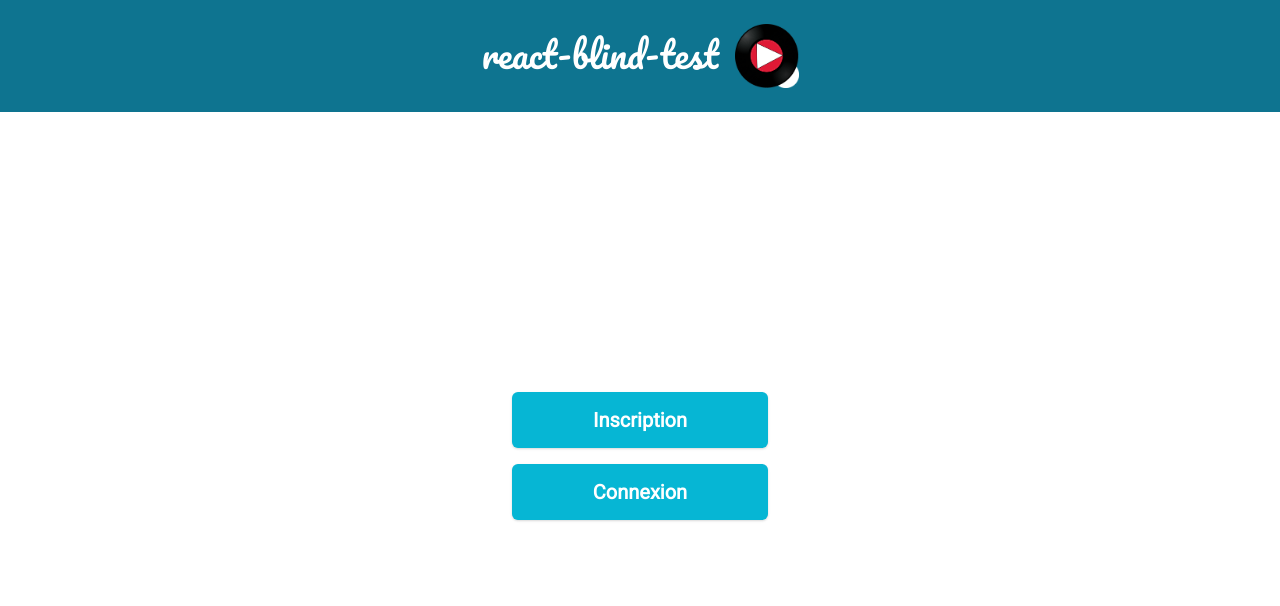
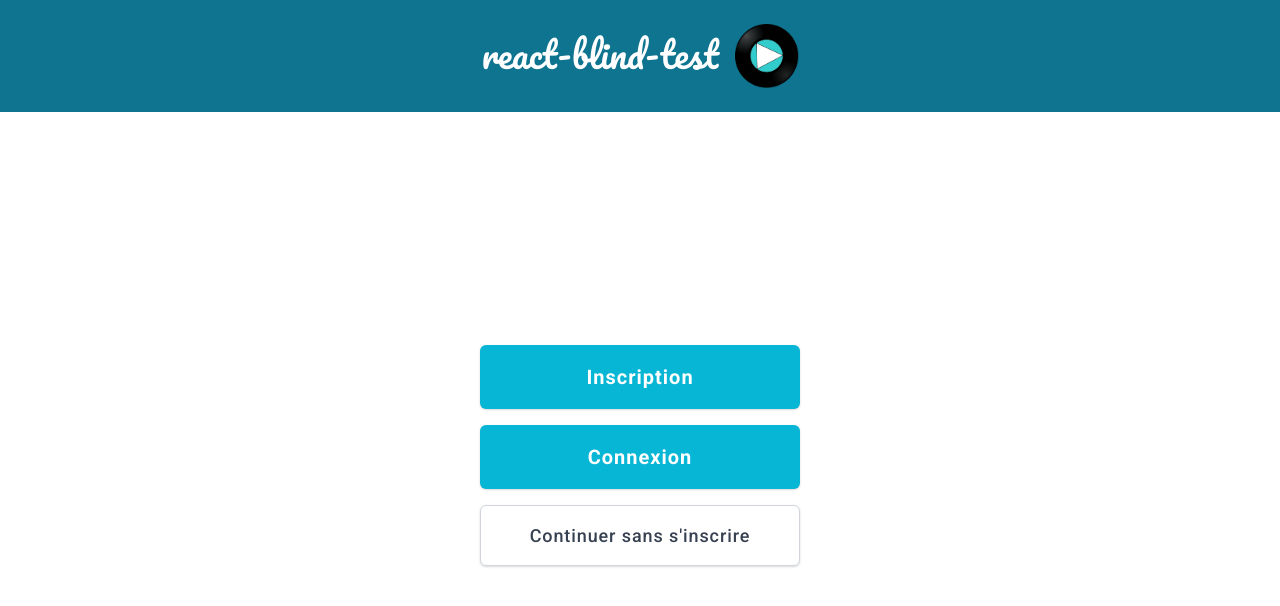
Before and after one commit to Mockinbrd/react-blind-test, a React (Create React App) app: page / in a window 1280 px wide. Shown: the top 606 px of the page. Built offline with nearby package versions, Linux system fonts and the light colour scheme; what @tailwindcss/typography, react-animations would draw is missing.

Commit message:
:sparkles: : landing {buttons} page;

```diff
--- a/src/components/header/index.js
+++ b/src/components/header/index.js
@@ -1,4 +1,10 @@
 import React from "react";
+import { rotateIn } from "react-animations";
+import styled, { keyframes } from "styled-components";
+
+const Tada = styled.div`
+  animation: 5s ${keyframes`${rotateIn}`};
+`;
 
 const Header = () => {
   return (
@@ -8,11 +14,13 @@ const Header = () => {
           react-blind-test
         </a>
       </h1>
-      <img
-        className="w-16"
-        src="/images/play-logo.png"
-        alt="play button logo"
-      ></img>
+      <Tada>
+        <img
+          className="w-16"
+          src="/images/play-logo.png"
+          alt="play button logo"
+        ></img>
+      </Tada>
     </div>
   );
 };
--- a/src/components/landing/index.js
+++ b/src/components/landing/index.js
@@ -1,9 +1,17 @@
 import React, { useRef } from "react";
-import { bounce } from "react-animations";
+import { slideInDown, slideInUp, fadeIn } from "react-animations";
 import styled, { keyframes } from "styled-components";
 
-const Bounce = styled.div`
-  animation: 2s ${keyframes`${bounce}`} infinite;
+const SlideDown = styled.div`
+  animation: 1s ${keyframes`${slideInDown}`};
+`;
+
+const SlideUp = styled.div`
+  animation: 1s ${keyframes`${slideInUp}`};
+`;
+
+const FadeIn = styled.div`
+  animation: 1s ${keyframes`${fadeIn}`};
 `;
 
 const Landing = () => {
@@ -12,22 +20,34 @@ const Landing = () => {
       <div className="m-auto">
         <div className="grid grid-cols-1 gap-4">
           <div>
-            <Bounce>
+            <SlideDown>
               <button
                 type="button"
-                class="inline-flex justify-center items-center px-6 py-3 w-64 border border-transparent text-xl font-bold rounded-md shadow text-white bg-cyan-500 hover:bg-cyan-600 focus:outline-none focus:ring-2 focus:ring-offset-2 focus:ring-cyan-500"
+                class="inline-flex justify-center tracking-wider font-semibold items-center px-6 py-4 w-80 border border-transparent text-xl rounded-md shadow text-white bg-cyan-500 hover:bg-cyan-600 focus:outline-none focus:ring-2 focus:ring-offset-2 focus:ring-cyan-500"
               >
                 Inscription
               </button>
-            </Bounce>
+            </SlideDown>
           </div>
           <div>
-            <button
-              type="button"
-              class="inline-flex justify-center items-center px-6 py-3 w-64 border border-transparent text-xl font-bold rounded-md shadow text-white bg-cyan-500 hover:bg-cyan-600 focus:outline-none focus:ring-2 focus:ring-offset-2 focus:ring-cyan-500"
-            >
-              Connexion
-            </button>
+            <FadeIn>
+              <button
+                type="button"
+                class="inline-flex justify-center tracking-wider font-semibold items-center px-6 py-4 w-80 border border-transparent text-xl rounded-md shadow text-white bg-cyan-500 hover:bg-cyan-600 focus:outline-none focus:ring-2 focus:ring-offset-2 focus:ring-cyan-500"
+              >
+                Connexion
+              </button>
+            </FadeIn>
+          </div>
+          <div>
+            <SlideUp>
+              <button
+                type="button"
+                class="inline-flex justify-center tracking-wider font-medium items-center px-6 py-4 w-80 border border-gray-300 shadow text-lg rounded-md text-gray-700 bg-white hover:bg-gray-50 hover:text-gray-500 focus:outline-none focus:ring-2 focus:ring-offset-2 focus:ring-cyan-500"
+              >
+                Continuer sans s'inscrire
+              </button>
+            </SlideUp>
           </div>
         </div>
       </div>
--- a/src/index.css
+++ b/src/index.css
@@ -1,6 +1,6 @@
 /* Google Fonts */
 @import url("https://fonts.googleapis.com/css?family=Anton|Bangers|Carter+One&display=swap");
-@import url("https://fonts.googleapis.com/css?family=Roboto|Roboto+Condensed&display=swap");
+@import url("https://fonts.googleapis.com/css?family=Roboto:wght@100;300;400;500;700&display=swap");
 @import url("https://fonts.googleapis.com/css2?family=Pacifico&display=swap");
 
 @tailwind base;
```
Also changed, not shown: public/images/play-logo.png.
